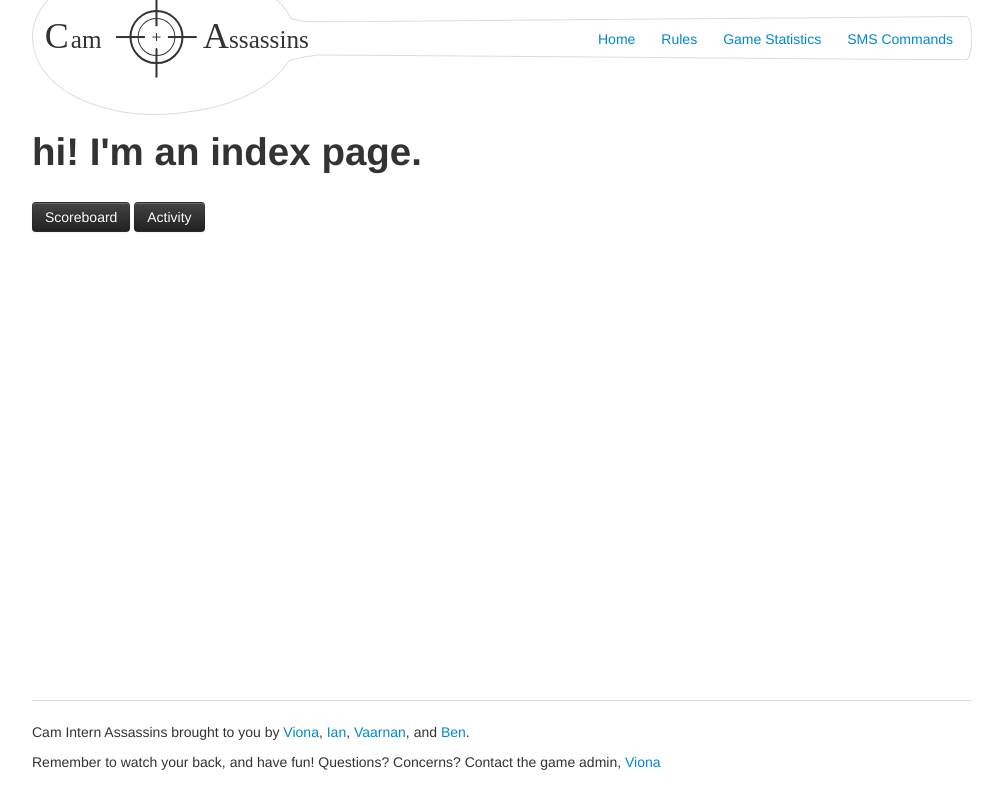
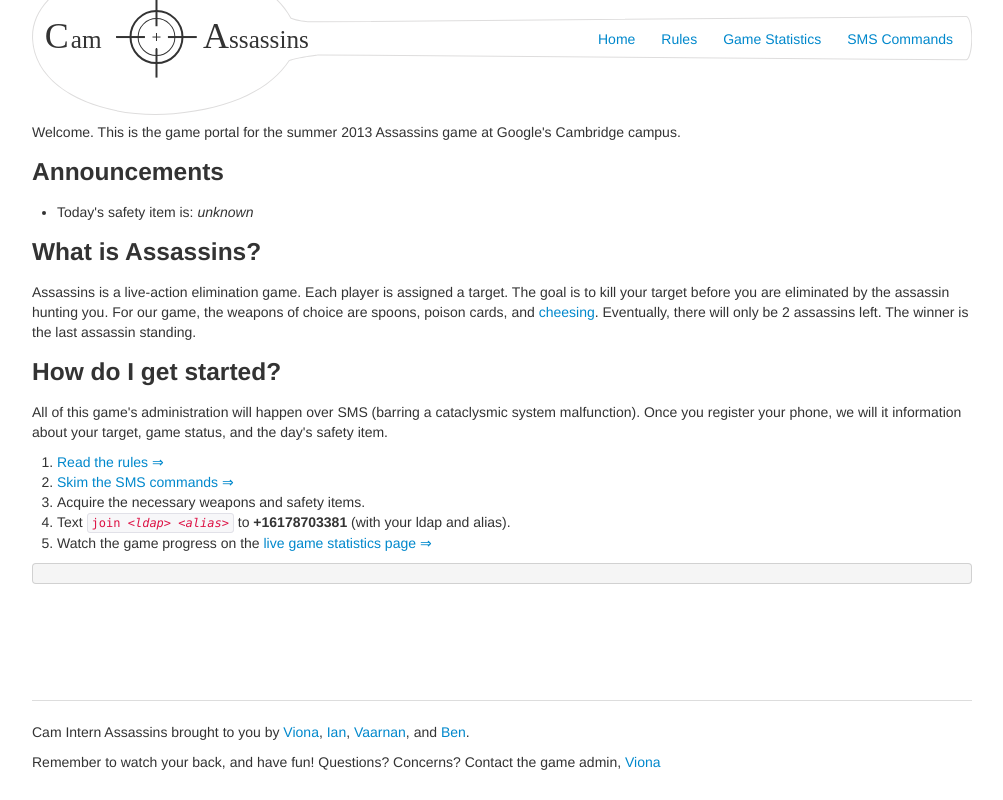
Before and after one commit to ihartwig/camassassins, a Django app: page / in a window 1280 px wide. Shown: the whole page, without its empty margins (138-1141 px from the left). Run offline with Django 3.2, Linux system fonts and the light colour scheme; parts of the project's set-up code (start-up, migrations or seed data) failed here and were passed over; some libraries are stand-ins or nearby versions.

Commit message:
revamped index page text

```diff
--- a/template/staticpage/index.html
+++ b/template/staticpage/index.html
@@ -3,8 +3,21 @@
 <title>An index page.</title>
 {% endblock %}
 {% block content %}
-<h1>hi! I'm an index page.</h1>
-<br>
-<a class="btn btn-inverse" href='/scoreboard'>Scoreboard</a>
-<a class="btn btn-inverse" href='/activity'>Activity</a>
+<p>Welcome. This is the game portal for the summer 2013 Assassins game at Google's Cambridge campus.
+<h3>Announcements</h3>
+<ul>
+  <li>Today's safety item is: <i>unknown</i></li>
+</ul>
+<h3>What is Assassins?</h3>
+<p>Assassins is a live-action elimination game. Each player is assigned a target. The goal is to kill your target before you are eliminated by the assassin hunting you. For our game, the weapons of choice are spoons, poison cards, and <a href="://go/cheese">cheesing</a>. Eventually, there will only be 2 assassins left. The winner is the last assassin standing.</p>
+<h3>How do I get started?</h3>
+<p>All of this game's administration will happen over SMS (barring a cataclysmic system malfunction). Once you register your phone, we will it information about your target, game status, and the day's safety item.</p>
+<ol>
+  <li><a href="/rules.html">Read the rules &#8658;</a></li>
+  <li><a href="/smscommands.html">Skim the SMS commands &#8658;</a></li>
+  <li>Acquire the necessary weapons and safety items.</li>
+  <li>Text <code>join &lt;<span class="sms-placeholder">ldap</span>&gt; &lt;<span class="sms-placeholder">alias</span>&gt;</code> to <b>+16178703381</b> (with your ldap and alias).</li>
+  <li>Watch the game progress on the <a href="/gamestats.html">live game statistics page &#8658;</a></li>
+</ol>
+<pre></pre>
 {% endblock %}
```
